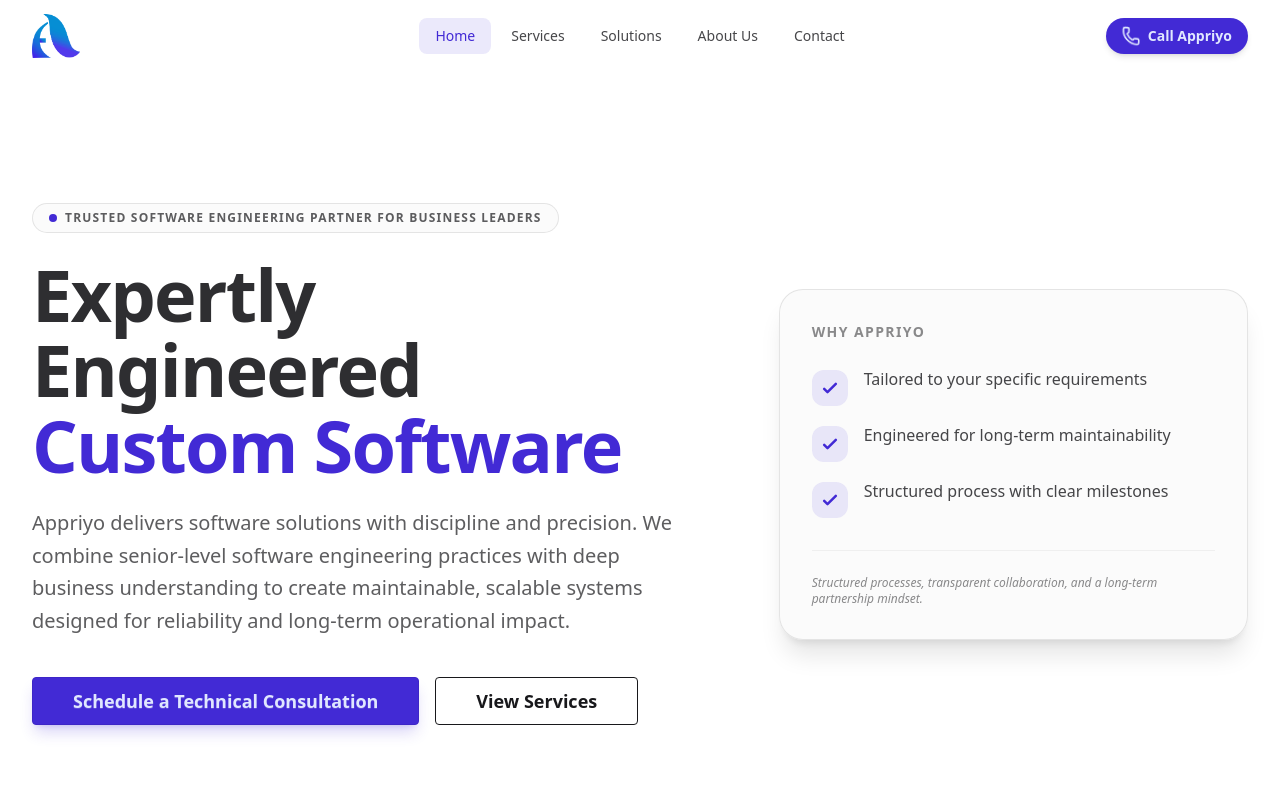
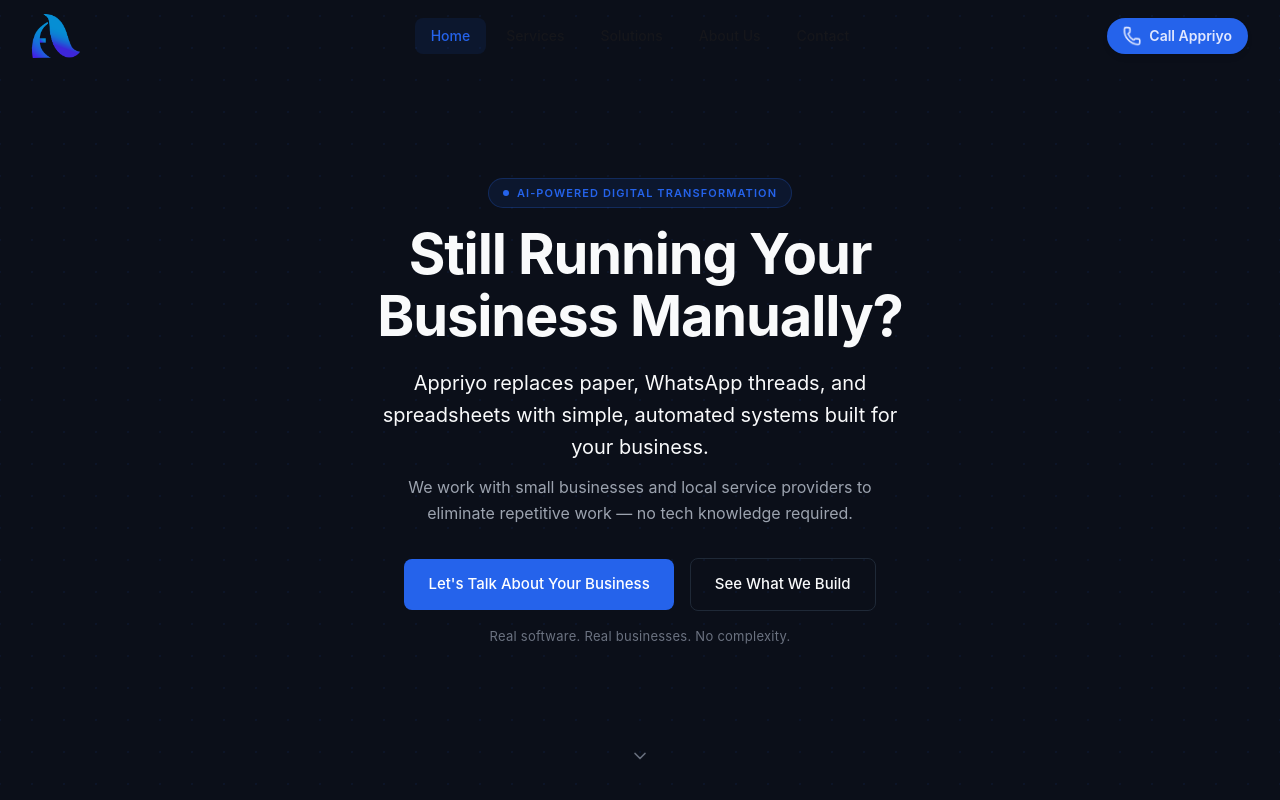
Before and after one commit to Appriyo/appriyo, a React (Vite) app: page / in a window 1280 px wide. Shown: the top 800 px of the page. Built offline with nearby package versions, Linux system fonts and the light colour scheme.

Commit message:
feat: update Hero component and content for improved user engagement and clarity

```diff
--- a/src/components/Hero.jsx
+++ b/src/components/Hero.jsx
@@ -1,112 +1,361 @@
-import React from "react";
+// src/components/Hero.jsx
+// Aligned with: hero.md v1.0 · design.md v1.0 · pages.md v1.0
+
+import React, { useEffect, useRef, useState } from "react";
 import { HERO_CONTENT } from "../data/heroContent";
 
+// ─── Scroll Indicator ───────────────────────────────────────────────────────
+
+function ScrollIndicator() {
+  const [visible, setVisible] = useState(true);
+
+  useEffect(() => {
+    const onScroll = () => setVisible(window.scrollY < 80);
+    window.addEventListener("scroll", onScroll, { passive: true });
+    return () => window.removeEventListener("scroll", onScroll);
+  }, []);
+
+  const handleClick = () => {
+    const el = document.getElementById("services");
+    if (el) el.scrollIntoView({ behavior: "smooth" });
+  };
+
+  return (
+    <button
+      onClick={handleClick}
+      aria-label="Scroll to services"
+      style={{
+        position: "absolute",
+        bottom: "2rem",
+        left: "50%",
+        transform: "translateX(-50%)",
+        background: "none",
+        border: "none",
+        cursor: "pointer",
+        opacity: visible ? 1 : 0,
+        transition: "opacity 0.3s ease",
+        padding: "8px",
+        color: "var(--color-text-muted)",
+        display: "flex",
+        alignItems: "center",
+        justifyContent: "center",
+      }}
+    >
+      <svg
+        width="20"
+        height="20"
+        viewBox="0 0 24 24"
+        fill="none"
+        stroke="currentColor"
+        strokeWidth="2"
+        strokeLinecap="round"
+        strokeLinejoin="round"
+        style={{ animation: "heroBob 1.5s ease-in-out infinite" }}
+      >
+        <polyline points="6 9 12 15 18 9" />
+      </svg>
+    </button>
+  );
+}
+
+// ─── Pre-Heading Badge ───────────────────────────────────────────────────────
+
+function PreHeadingBadge({ children }) {
+  return (
+    <div
+      style={{
+        display: "inline-flex",
+        alignItems: "center",
+        gap: "8px",
+        padding: "6px 14px",
+        borderRadius: "999px",
+        background: "rgba(37,99,235,0.1)",
+        border: "1px solid rgba(37,99,235,0.25)",
+        marginBottom: "16px",
+      }}
+    >
+      <span
+        style={{
+          width: "6px",
+          height: "6px",
+          borderRadius: "50%",
+          background: "var(--color-primary)",
+          display: "inline-block",
+          flexShrink: 0,
+        }}
+      />
+      <span
+        style={{
+          fontSize: "11px",
+          fontWeight: 600,
+          letterSpacing: "0.1em",
+          textTransform: "uppercase",
+          color: "var(--color-primary)",
+          fontFamily: "var(--font-sans)",
+        }}
+      >
+        {children}
+      </span>
+    </div>
+  );
+}
+
+// ─── Hero Section ────────────────────────────────────────────────────────────
+
 const Hero = () => {
+  const [mounted, setMounted] = useState(false);
+  const prefersReducedMotion =
+    typeof window !== "undefined"
+      ? window.matchMedia("(prefers-reduced-motion: reduce)").matches
+      : false;
+
+  useEffect(() => {
+    // Small delay so all elements are in DOM before animating
+    const t = setTimeout(() => setMounted(true), 30);
+    return () => clearTimeout(t);
+  }, []);
+
+  const handlePrimaryCTA = (e) => {
+    e.preventDefault();
+    const el = document.getElementById("contact");
+    if (el) el.scrollIntoView({ behavior: "smooth" });
+  };
+
+  const handleSecondaryCTA = (e) => {
+    e.preventDefault();
+    const el = document.getElementById("products");
+    if (el) el.scrollIntoView({ behavior: "smooth" });
+  };
+
+  // Staggered fade-up delays (ms)
+  const delays = prefersReducedMotion
+    ? [0, 0, 0, 0, 0, 0]
+    : [0, 100, 200, 300, 400, 500];
+
+  const itemStyle = (idx) => ({
+    opacity: mounted || prefersReducedMotion ? 1 : 0,
+    transform:
+      mounted || prefersReducedMotion ? "translateY(0)" : "translateY(20px)",
+    transition: prefersReducedMotion
+      ? "none"
+      : `opacity 0.5s ease ${delays[idx]}ms, transform 0.5s ease ${delays[idx]}ms`,
+  });
+
   return (
+    <>
+      {/* ── Global styles injected once ─────────────────────────────────── */}
+      <style>{`
+        :root {
+          --color-primary:        #2563eb;
+          --color-primary-dark:   #1e40af;
+          --color-primary-light:  #3b82f6;
+          --color-bg:             #0b0f19;
+          --color-surface:        #111827;
+          --color-border:         #1f2937;
+          --color-text-primary:   #f9fafb;
+          --color-text-secondary: #9ca3af;
+          --color-text-muted:     #6b7280;
+          --font-sans:            'Inter', system-ui, sans-serif;
+        }
+
+        @keyframes heroBob {
+          0%, 100% { transform: translateY(0); }
+          50%       { transform: translateY(6px); }
+        }
+
+        .hero-btn-primary {
+          display: inline-flex;
+          align-items: center;
+          justify-content: center;
+          padding: 14px 24px;
+          background: var(--color-primary);
+          color: #ffffff;
+          border: none;
+          border-radius: 8px;
+          font-family: var(--font-sans);
+          font-size: 15px;
+          font-weight: 500;
+          cursor: pointer;
+          text-decoration: none;
+          transition: background 200ms ease;
+          white-space: nowrap;
+        }
+        .hero-btn-primary:hover {
+          background: var(--color-primary-dark);
+        }
+
+        .hero-btn-secondary {
+          display: inline-flex;
+          align-items: center;
+          justify-content: center;
+          padding: 14px 24px;
+          background: transparent;
+          color: var(--color-text-primary);
+          border: 1px solid var(--color-border);
+          border-radius: 8px;
+          font-family: var(--font-sans);
+          font-size: 15px;
+          font-weight: 500;
+          cursor: pointer;
+          text-decoration: none;
+          transition: background 200ms ease, border-color 200ms ease;
+          white-space: nowrap;
+        }
+        .hero-btn-secondary:hover {
+          background: var(--color-surface);
+        }
+
+        /* Mobile CTA stacking */
+        @media (max-width: 639px) {
+          .hero-cta-row {
+            flex-direction: column !important;
+          }
+          .hero-btn-primary,
+          .hero-btn-secondary {
+            width: 100%;
+          }
+        }
+      `}</style>
+
+      {/* ── Section ─────────────────────────────────────────────────────── */}
       <section
         id="hero"
-      className="relative pt-28 sm:pt-32 min-h-screen flex items-center bg-base-100 text-base-content overflow-hidden"
         aria-label="Main introduction"
+        style={{
+          position: "relative",
+          minHeight: "100svh",
+          display: "flex",
+          alignItems: "center",
+          justifyContent: "center",
+          overflow: "hidden",
+          backgroundColor: "var(--color-bg)",
+          // Dot grid pattern per hero.md §4.1
+          backgroundImage:
+            "radial-gradient(circle, rgba(37,99,235,0.07) 1px, transparent 1px)",
+          backgroundSize: "32px 32px",
+          backgroundPosition: "center",
+          fontFamily: "var(--font-sans)",
+        }}
       >
-      {/* Background Accents */}
-      <div className="absolute inset-0 -z-10 pointer-events-none">
-        <div className="absolute -top-24 -left-24 w-[320px] sm:w-[420px] h-[320px] sm:h-[420px] rounded-full bg-primary/10 blur-[120px]" />
-        <div className="absolute bottom-0 right-0 w-[280px] sm:w-[360px] h-[280px] sm:h-[360px] rounded-full bg-secondary/10 blur-[120px]" />
+        {/* ── Content container ───────────────────────────────────────── */}
+        <div
+          style={{
+            width: "100%",
+            maxWidth: "1200px",
+            margin: "0 auto",
+            padding: "120px 24px 96px",
+            display: "flex",
+            flexDirection: "column",
+            alignItems: "center",
+            textAlign: "center",
+          }}
+        >
+          {/* 1. Pre-heading badge */}
+          <div style={itemStyle(0)}>
+            <PreHeadingBadge>{HERO_CONTENT.preHeading}</PreHeadingBadge>
           </div>
 
-      <div className="max-w-7xl mx-auto w-full px-4 sm:px-6 lg:px-8">
-        <div className="grid grid-cols-1 lg:grid-cols-12 gap-12 xl:gap-16 items-center">
-
-          {/* LEFT */}
-          <div className="lg:col-span-7 text-center lg:text-left">
-
-            {/* Trust Badge */}
-            <div className="mb-6 flex justify-center lg:justify-start">
-              <div className="inline-flex items-center gap-2 rounded-full px-4 py-1.5 border border-base-content/10 bg-base-200/60 backdrop-blur">
-                <span className="h-2 w-2 rounded-full bg-primary" />
-                <span className="text-xs font-semibold tracking-widest uppercase opacity-70">
-                  {HERO_CONTENT.trustBadge}
-                </span>
-              </div>
-            </div>
-
-            {/* Headline */}
-            <h1 className="text-3xl sm:text-5xl lg:text-6xl xl:text-7xl font-extrabold leading-[1.05] tracking-tight mb-6">
-              <span className="block opacity-90">
-                {HERO_CONTENT.headline.top}
-              </span>
-              <span className="block text-primary">
-                {HERO_CONTENT.headline.accent}
-              </span>
+          {/* 2. H1 Headline */}
+          <h1
+            style={{
+              ...itemStyle(1),
+              maxWidth: "680px",
+              fontSize: "clamp(36px, 5vw, 56px)",
+              fontWeight: 700,
+              lineHeight: 1.1,
+              letterSpacing: "-0.02em",
+              color: "var(--color-text-primary)",
+              margin: "0 0 20px",
+            }}
+          >
+            {HERO_CONTENT.headline}
           </h1>
 
-            {/* Description */}
-            <p className="max-w-2xl mx-auto lg:mx-0 text-base sm:text-lg lg:text-xl text-base-content/70 leading-relaxed mb-10">
-              {HERO_CONTENT.description}
+          {/* 3. Subheadline */}
+          <p
+            style={{
+              ...itemStyle(2),
+              maxWidth: "560px",
+              fontSize: "clamp(17px, 2vw, 20px)",
+              fontWeight: 400,
+              lineHeight: 1.6,
+              color: "var(--color-text-primary)",
+              margin: "0 0 12px",
+            }}
+          >
+            {HERO_CONTENT.subheadline}
           </p>
 
-            {/* CTA */}
-            <div className="flex flex-col sm:flex-row gap-4 justify-center lg:justify-start">
+          {/* 4. Supporting description */}
+          <p
+            style={{
+              ...itemStyle(3),
+              maxWidth: "480px",
+              fontSize: "clamp(15px, 1.5vw, 16px)",
+              fontWeight: 400,
+              lineHeight: 1.6,
+              color: "var(--color-text-secondary)",
+              margin: "0",
+            }}
+          >
+            {HERO_CONTENT.supportingLine}
+          </p>
+
+          {/* Vertical spacer before CTAs */}
+          <div style={{ height: "32px" }} />
+
+          {/* 5. CTAs */}
+          <div
+            className="hero-cta-row"
+            style={{
+              ...itemStyle(4),
+              display: "flex",
+              flexDirection: "row",
+              gap: "16px",
+              alignItems: "center",
+              justifyContent: "center",
+            }}
+          >
             <a
-                href={HERO_CONTENT.ctas.primary.href}
-                className="btn btn-primary btn-lg px-8 sm:px-10 shadow-lg shadow-primary/20"
+              href="#contact"
+              onClick={handlePrimaryCTA}
+              className="hero-btn-primary"
               aria-label={HERO_CONTENT.ctas.primary.aria}
             >
               {HERO_CONTENT.ctas.primary.text}
             </a>
-
             <a
-                href={HERO_CONTENT.ctas.secondary.href}
-                className="btn btn-outline btn-lg px-8 sm:px-10"
+              href="#products"
+              onClick={handleSecondaryCTA}
+              className="hero-btn-secondary"
               aria-label={HERO_CONTENT.ctas.secondary.aria}
             >
               {HERO_CONTENT.ctas.secondary.text}
             </a>
           </div>
+
+          {/* 16px gap */}
+          <div style={{ height: "16px" }} />
+
+          {/* 6. Micro trust line */}
+          <p
+            style={{
+              ...itemStyle(5),
+              fontSize: "13px",
+              fontWeight: 400,
+              letterSpacing: "0.02em",
+              color: "var(--color-text-muted)",
+              margin: 0,
+            }}
+          >
+            {HERO_CONTENT.microTrust}
+          </p>
         </div>
 
-          {/* RIGHT */}
-          <div className="lg:col-span-5">
-            <div className="relative rounded-3xl bg-base-200/60 backdrop-blur-md border border-base-content/10 p-6 sm:p-8 shadow-xl">
-
-              <h3 className="text-sm font-bold tracking-widest uppercase opacity-50 mb-6">
-                Why Appriyo
-              </h3>
-
-              <div className="space-y-4">
-                {HERO_CONTENT.benefits.map((benefit, idx) => (
-                  <div key={idx} className="flex items-start gap-4">
-                    <div className="mt-1 w-9 h-9 rounded-xl bg-primary/10 flex items-center justify-center text-primary">
-                      <svg
-                        className="w-5 h-5"
-                        fill="none"
-                        stroke="currentColor"
-                        viewBox="0 0 24 24"
-                      >
-                        <path
-                          strokeLinecap="round"
-                          strokeLinejoin="round"
-                          strokeWidth="3"
-                          d="M5 13l4 4L19 7"
-                        />
-                      </svg>
-                    </div>
-                    <p className="font-medium opacity-80 leading-relaxed">
-                      {benefit}
-                    </p>
-                  </div>
-                ))}
-              </div>
-
-              <p className="mt-8 pt-6 border-t border-base-content/10 text-xs italic opacity-50">
-                {HERO_CONTENT.footerText}
-              </p>
-            </div>
-          </div>
-
-        </div>
-      </div>
+        {/* ── Scroll indicator ────────────────────────────────────────── */}
+        <ScrollIndicator />
       </section>
+    </>
   );
 };
 
--- a/src/data/heroContent.js
+++ b/src/data/heroContent.js
@@ -1,28 +1,29 @@
+// src/data/heroContent.js
+// Aligned with: hero.md v1.0 · pages.md v1.0 · content.md v1.0
+
 export const HERO_CONTENT = {
-  trustBadge: "Trusted Software Engineering Partner for Business Leaders",
-  headline: {
-    top: "Expertly Engineered",
-    accent: "Custom Software",
-    bottom: "Built for Reliability, Maintainability, and Long-Term Success"
-  },
-  description:
-    "Appriyo delivers software solutions with discipline and precision. We combine senior-level software engineering practices with deep business understanding to create maintainable, scalable systems designed for reliability and long-term operational impact.",
-  benefits: [
-    "Tailored to your specific requirements",
-    "Engineered for long-term maintainability",
-    "Structured process with clear milestones"
-  ],
+  preHeading: "AI-Powered Digital Transformation",
+
+  headline: "Still Running Your Business Manually?",
+
+  subheadline:
+    "Appriyo replaces paper, WhatsApp threads, and spreadsheets with simple, automated systems built for your business.",
+
+  supportingLine:
+    "We work with small businesses and local service providers to eliminate repetitive work — no tech knowledge required.",
+
   ctas: {
     primary: {
-      text: "Schedule a Technical Consultation",
-      href: "/contact",
-      aria: "Schedule a strategic technical consultation with Appriyo IT"
+      text: "Let's Talk About Your Business",
+      href: "#contact",
+      aria: "Start a conversation with Appriyo about your business",
     },
     secondary: {
-      text: "View Services",
-      href: "/services",
-      aria: "View Appriyo IT's software development services"
-    }
+      text: "See What We Build",
+      href: "#products",
+      aria: "See what Appriyo has built for real businesses",
+    },
   },
-  footerText: "Structured processes, transparent collaboration, and a long-term partnership mindset."
+
+  microTrust: "Real software. Real businesses. No complexity.",
 };
```
Lines whose indentation alone changed are shown as unchanged.
